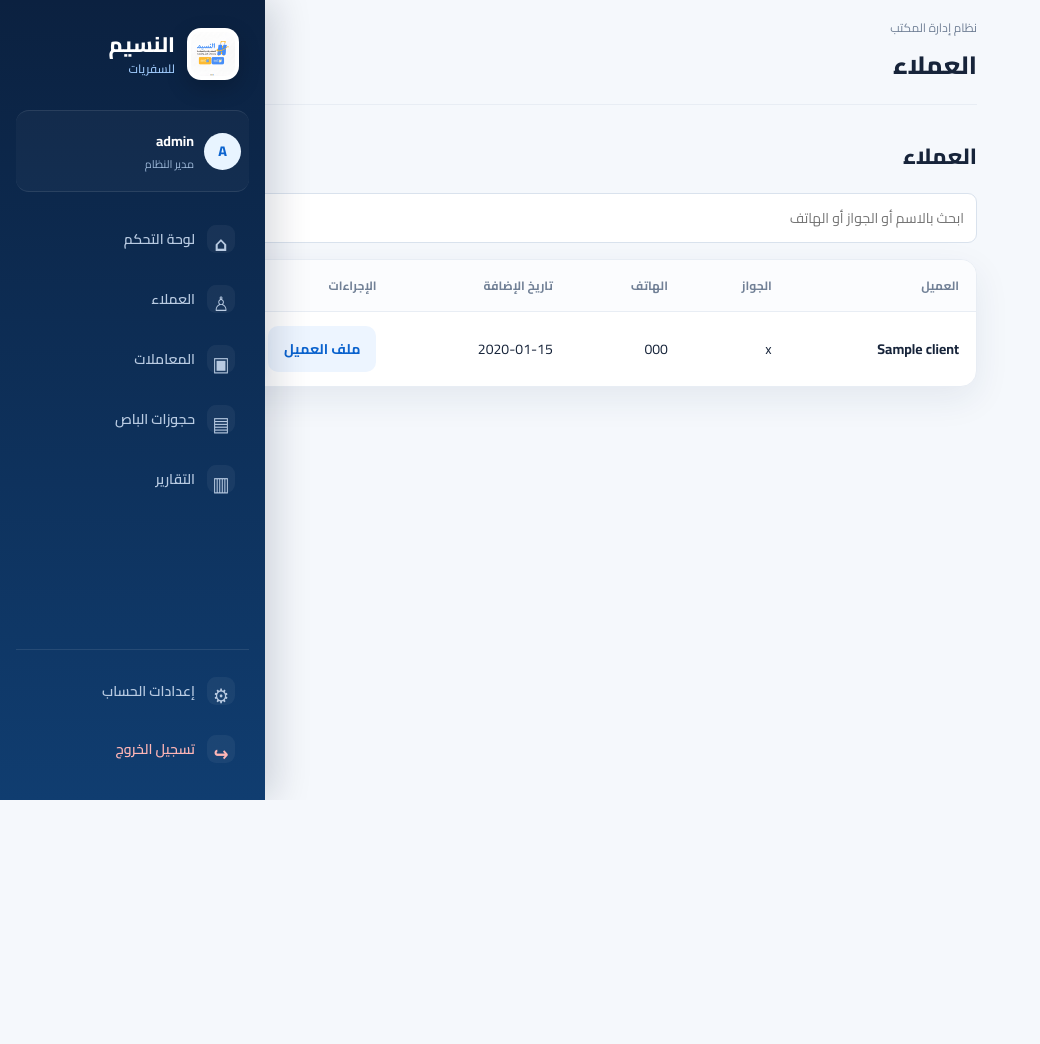
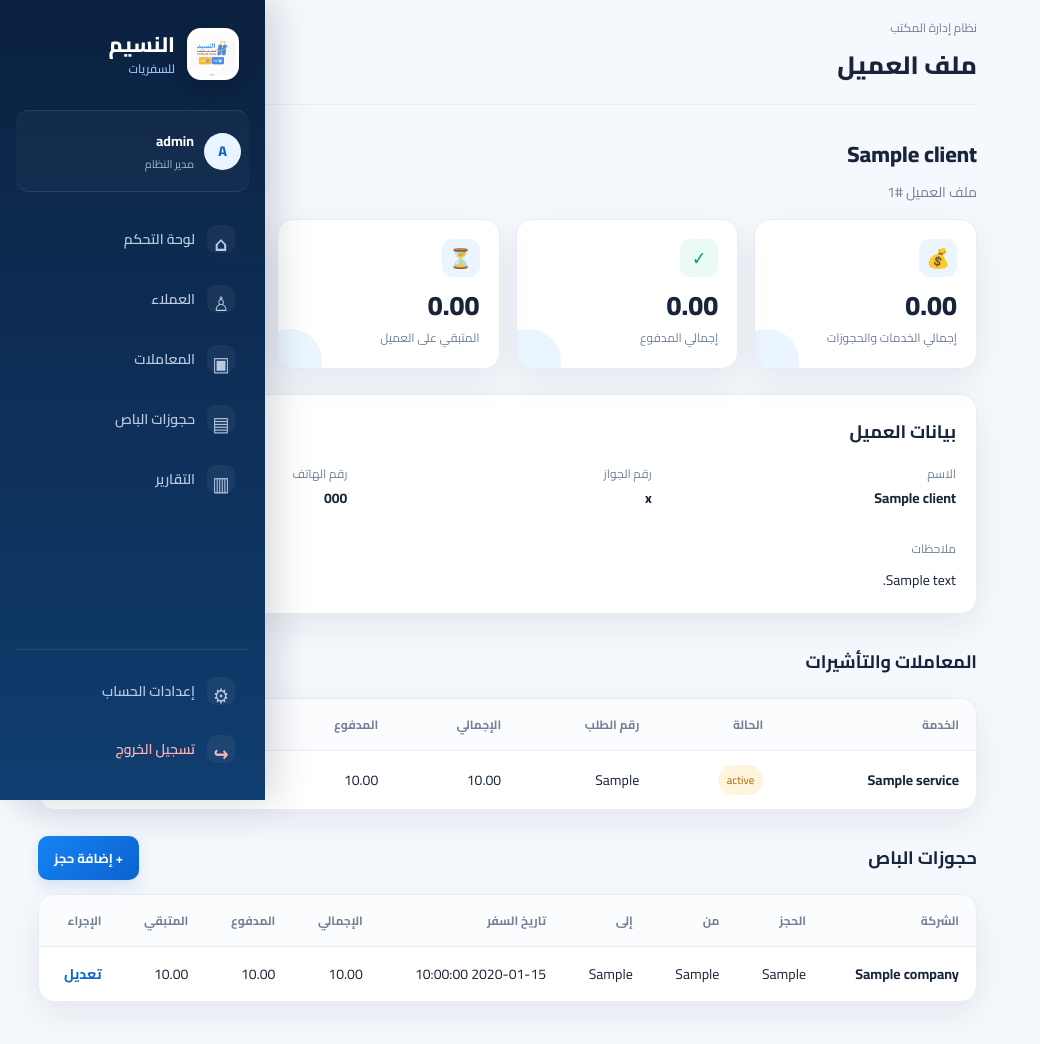
Before and after one commit to alnaseemfly-max/alnaseem-travel-system, a Flask app: template templates/clients.html in a window 1280 px wide. Shown: the whole page, without its empty margins (0-1040 px from the left). Before the commit the page ends 800 px from the top, so only its background shows below. Run offline with Flask 3, Linux system fonts and the light colour scheme; a user stored in the database is signed in; tables that the repository leaves empty hold one stand-in row (values such as "Sample post"); the template is opened without the code that fills it: most values are stand-ins (such as "Sample title", 1, 10 or a date in 2020).

Commit message:
Update clients.html

```diff
--- a/templates/clients.html
+++ b/templates/clients.html
@@ -1,49 +1,150 @@
 {% extends "base.html" %}
-{% block title %}العملاء - النسيم للسفريات{% endblock %}
-{% block page_heading %}العملاء{% endblock %}
+{% block title %}ملف العميل - {{ client.name }}{% endblock %}
+{% block page_heading %}ملف العميل{% endblock %}
 
 {% block content %}
 <div class="title-row">
-  <h1>العملاء</h1>
-  <a class="btn" href="{{ url_for('add_client') }}">+ إضافة عميل</a>
+  <div>
+    <h1>{{ client.name }}</h1>
+    <div style="color:var(--muted);margin-top:4px">
+      ملف العميل #{{ client.id }}
+    </div>
+  </div>
+  <div class="actions">
+    <a class="btn secondary" href="{{ url_for('clients') }}">← العملاء</a>
+    <a class="btn" href="{{ url_for('edit_client', client_id=client.id) }}">✎ تعديل البيانات</a>
+  </div>
 </div>
 
-<form class="search-bar" method="get">
-  <input name="q" value="{{ q }}" placeholder="ابحث بالاسم أو الجواز أو الهاتف">
-  <button class="btn" type="submit">بحث</button>
-  {% if q %}
-    <a class="btn secondary" href="{{ url_for('clients') }}">إلغاء البحث</a>
-  {% endif %}
-</form>
+<div class="stats-grid" style="grid-template-columns:repeat(4,1fr)">
+  <div class="stat-card">
+    <div class="stat-icon">💰</div>
+    <div class="stat-value">{{ "%.2f"|format(totals.total) }}</div>
+    <div class="stat-label">إجمالي الخدمات والحجوزات</div>
+  </div>
+  <div class="stat-card money">
+    <div class="stat-icon">✓</div>
+    <div class="stat-value">{{ "%.2f"|format(totals.paid) }}</div>
+    <div class="stat-label">إجمالي المدفوع</div>
+  </div>
+  <div class="stat-card">
+    <div class="stat-icon">⏳</div>
+    <div class="stat-value">{{ "%.2f"|format(totals.remaining) }}</div>
+    <div class="stat-label">المتبقي على العميل</div>
+  </div>
+  <div class="stat-card">
+    <div class="stat-icon">📈</div>
+    <div class="stat-value">{{ "%.2f"|format(totals.profit) }}</div>
+    <div class="stat-label">صافي ربح المعاملات</div>
+  </div>
+</div>
+
+<div class="panel" style="padding:20px;margin-bottom:20px">
+  <div class="section-head" style="margin-top:0">
+    <h2>بيانات العميل</h2>
+  </div>
+  <div class="form-grid">
+    <div>
+      <div style="color:var(--muted);font-size:12px">الاسم</div>
+      <strong>{{ client.name }}</strong>
+    </div>
+    <div>
+      <div style="color:var(--muted);font-size:12px">رقم الجواز</div>
+      <strong>{{ client.passport or 'غير مسجل' }}</strong>
+    </div>
+    <div>
+      <div style="color:var(--muted);font-size:12px">رقم الهاتف</div>
+      <strong>{{ client.phone or 'غير مسجل' }}</strong>
+    </div>
+    <div class="field full" style="margin:10px 0 0">
+      <div style="color:var(--muted);font-size:12px">ملاحظات</div>
+      <div>{{ client.notes or 'لا توجد ملاحظات' }}</div>
+    </div>
+  </div>
+</div>
+
+<div class="section-head">
+  <h2>المعاملات والتأشيرات</h2>
+  <a class="btn" href="{{ url_for('add_transaction') }}">+ إضافة معاملة</a>
+</div>
 
 <div class="panel">
   <div class="table-wrap">
     <table class="data-table">
       <thead>
         <tr>
-          <th>العميل</th>
-          <th>الجواز</th>
-          <th>الهاتف</th>
-          <th>تاريخ الإضافة</th>
-          <th>الإجراءات</th>
+          <th>الخدمة</th>
+          <th>الحالة</th>
+          <th>رقم الطلب</th>
+          <th>الإجمالي</th>
+          <th>المدفوع</th>
+          <th>المتبقي</th>
+          <th>الإجراء</th>
         </tr>
       </thead>
       <tbody>
-      {% for c in clients %}
+      {% for x in transactions %}
         <tr>
-          <td><strong>{{ c.name }}</strong></td>
-          <td>{{ c.passport or '-' }}</td>
-          <td>{{ c.phone or '-' }}</td>
-          <td>{{ c.created_at[:10] if c.created_at else '-' }}</td>
-          <td class="actions-cell">
-            <a class="btn secondary" href="{{ url_for('client_profile', client_id=c.id) }}">ملف العميل</a>
-            <a class="btn" href="{{ url_for('edit_client', client_id=c.id) }}">تعديل</a>
+          <td><strong>{{ x.service }}</strong></td>
+          <td>
+            <span class="badge {% if x.status=='تمت' %}done{% elif x.status in ['مرفوضة','ملغاة'] %}cancel{% endif %}">
+              {{ x.status }}
+            </span>
+          </td>
+          <td>{{ x.application_no or '-' }}</td>
+          <td>{{ "%.2f"|format(x.total) }}</td>
+          <td>{{ "%.2f"|format(x.paid) }}</td>
+          <td>{{ "%.2f"|format(x.total-x.paid) }}</td>
+          <td>
+            <a class="text-link" href="{{ url_for('edit_transaction', transaction_id=x.id) }}">تعديل</a>
           </td>
         </tr>
       {% else %}
+        <tr><td colspan="7" class="empty">لا توجد معاملات لهذا العميل</td></tr>
+      {% endfor %}
+      </tbody>
+    </table>
+  </div>
+</div>
+
+<div class="section-head">
+  <h2>حجوزات الباص</h2>
+  <a class="btn" href="{{ url_for('add_bus_booking') }}">+ إضافة حجز</a>
+</div>
+
+<div class="panel">
+  <div class="table-wrap">
+    <table class="data-table">
+      <thead>
         <tr>
-          <td colspan="5" class="empty">لا يوجد عملاء حتى الآن</td>
+          <th>الشركة</th>
+          <th>الحجز</th>
+          <th>من</th>
+          <th>إلى</th>
+          <th>تاريخ السفر</th>
+          <th>الإجمالي</th>
+          <th>المدفوع</th>
+          <th>المتبقي</th>
+          <th>الإجراء</th>
         </tr>
+      </thead>
+      <tbody>
+      {% for b in bookings %}
+        <tr>
+          <td><strong>{{ b.company }}</strong></td>
+          <td>{{ b.booking_no or '-' }}</td>
+          <td>{{ b.from_city or '-' }}</td>
+          <td>{{ b.to_city or '-' }}</td>
+          <td>{{ b.travel_date or '-' }}</td>
+          <td>{{ "%.2f"|format(b.total) }}</td>
+          <td>{{ "%.2f"|format(b.paid) }}</td>
+          <td>{{ "%.2f"|format(b.total-b.paid) }}</td>
+          <td>
+            <a class="text-link" href="{{ url_for('edit_bus_booking', booking_id=b.id) }}">تعديل</a>
+          </td>
+        </tr>
+      {% else %}
+        <tr><td colspan="9" class="empty">لا توجد حجوزات باص لهذا العميل</td></tr>
       {% endfor %}
       </tbody>
     </table>
```
